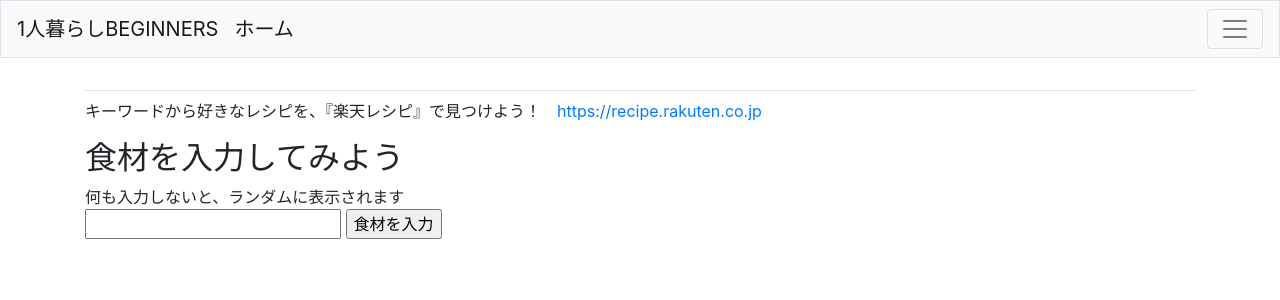
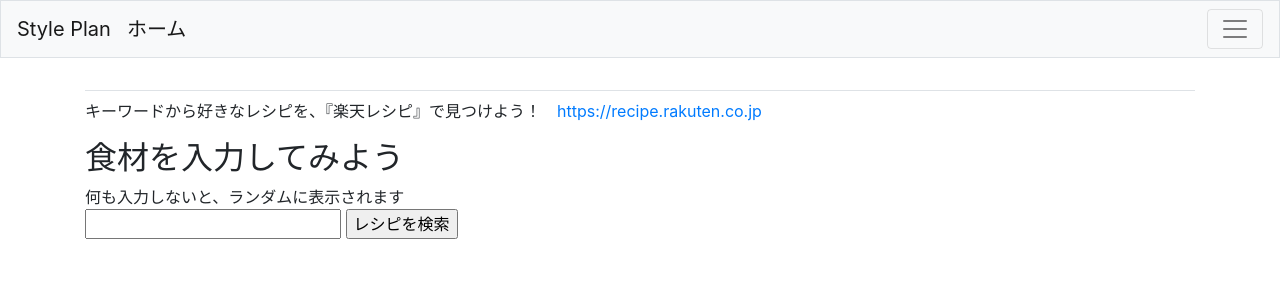
Before and after one commit to sakai1250/HackU2022, a Django app: page /recipe/ in a window 1280 px wide. Shown: the top 300 px of the page. Run offline with Django 4.2, Linux system fonts and the light colour scheme; a user stored in the database is signed in; parts of the project's set-up code (start-up, migrations or seed data) failed here and were passed over; some libraries are stand-ins or nearby versions.

Commit message:
add:some changes

```diff
--- a/learning_logs/templates/learning_logs/base.html
+++ b/learning_logs/templates/learning_logs/base.html
@@ -4,14 +4,14 @@
     <head>
         <meta charset="utf-8">
         <meta name="viewport" content="widh=device-width, initial-scale=1,shrink-to-fit=no">
-        <title>1人暮らしBEGINNERS</title>
+        <title>Style Plan</title>
         {% bootstrap_css %}
         {% bootstrap_javascript jquery='full' %}
     </head>
     <body>
 
         <nav class="navbar navber-expand-md navbar-light bg-light mb-4 border">
-            <nobr><a class="navbar-brand" href="{% url 'learning_logs:index' %}">1人暮らしBEGINNERS</a><a class="navbar-brand" href="{% url 'learning_logs:topics' %}">ホーム</a></nobr>
+            <nobr><a class="navbar-brand" href="{% url 'learning_logs:index' %}">Style Plan</a><a class="navbar-brand" href="{% url 'learning_logs:topics' %}">ホーム</a></nobr>
             <button class="navbar-toggler" type="button" data-toggle="collapse" data-target="#navbarCollapse" aria-controls="navbarCollapse" area-expanded="false"  aria-label="Toggle navigation">
                 <span class="navbar-toggler-icon">
                 </span>
--- a/learning_logs/templates/learning_logs/index.html
+++ b/learning_logs/templates/learning_logs/index.html
@@ -1,7 +1,7 @@
 {% extends 'learning_logs/base.html' %}
 {% block page_header %}
 <div class="jumbotron">
-    <h3 class="display-4">1人暮らしBEGINNERS</h3>
+    <h3 class="display-4">Style Plan</h3>
 
     <p class="lead">『一人暮らし初心者』をサポートするアプリ</p>
     <a class="btn btn-lg btn-primary" href="{% url 'users:register' %}" role="button">登録する &raquo;</a>
--- a/learning_logs/templates/learning_logs/recipe.html
+++ b/learning_logs/templates/learning_logs/recipe.html
@@ -17,7 +17,7 @@
         {% csrf_token %}
         <div class="field has-addons">
         <input type="textbox" name="food">
-        <input type="submit" id="button" name="button" value="食材を入力">
+        <input type="submit" id="button" name="button" value="レシピを検索">
         </div>
     </form>
 </div>
@@ -26,7 +26,7 @@
     <ul>
         {% for recipeTitle, recipe_url,foodImageUrl,recipeMaterial,recipeCost,recipeIndication in zip_recipe %}
 
-            <div class="jumbotron"><a href="{{ recipe_url }}" >『{{recipeTitle}}』</a> <font size="5">←クリックでサイトに移動</font></nobr><div><img src={{foodImageUrl}} width="200" height="200"alt="Image"></div><font size="5">必要なもの</br>{{recipeMaterial}}</br></font> <font size="5">コスト: {{recipeCost}} </br> 所要時間： {{recipeIndication}}</font></div>
+            <div class="jumbotron"><font size="5"><a href="{{ recipe_url }}" >『{{recipeTitle}}』</a></font> <font size="4">←クリックでサイトに移動</font></nobr><div><img src={{foodImageUrl}} width="200" height="200"alt="Image"></div><font size="5">必要なもの</br>{% for Material in recipeMaterial %}<p>{{Material}}</br></p>{% endfor %}</font> <font size="5">コスト: {{recipeCost}} </br> 所要時間： {{recipeIndication}}</font></div>
 
         {% endfor %}
     </ul>
```
